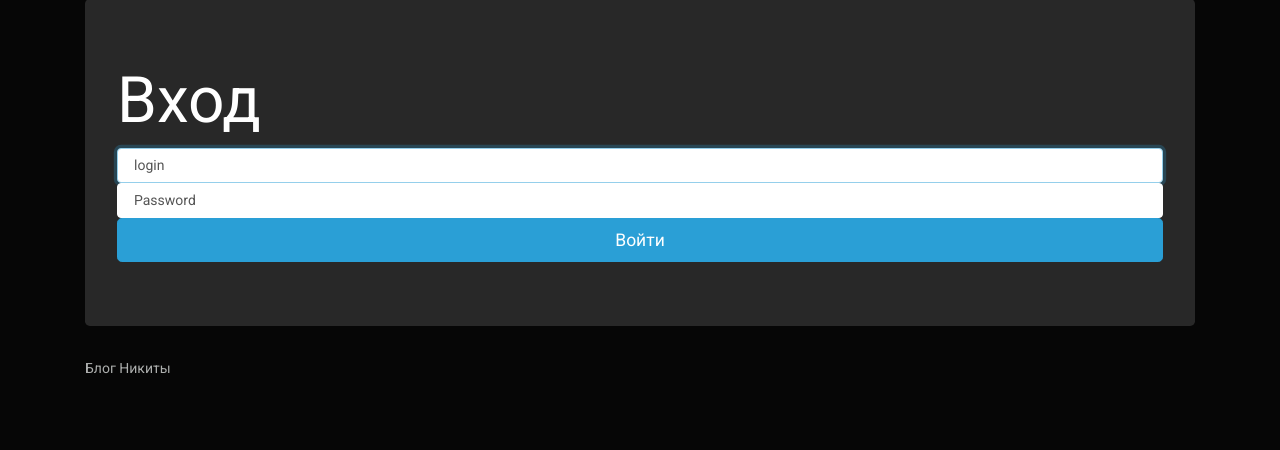
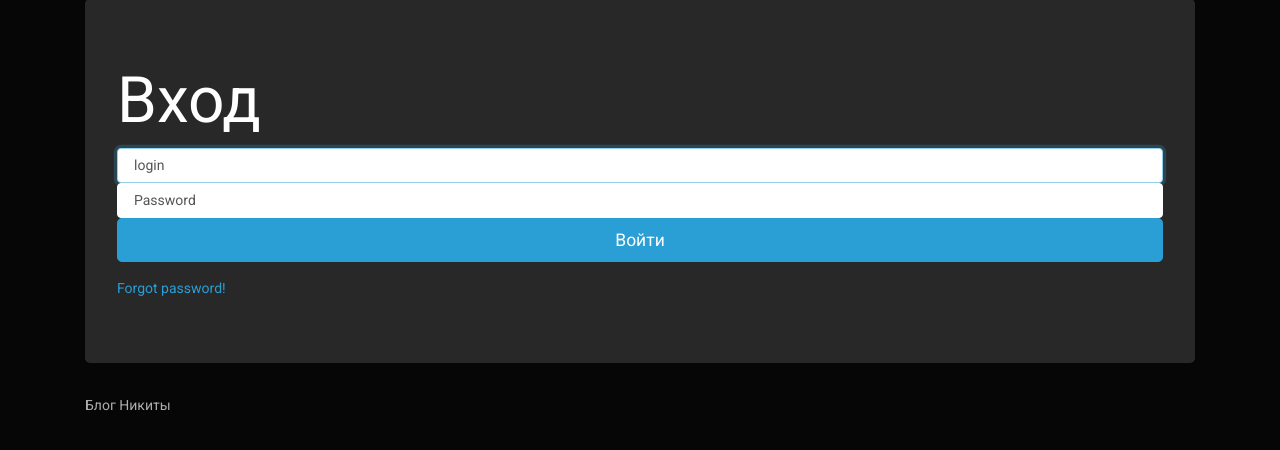
Before and after one commit to thegalkin/Flask-blog, a Flask app: page /login in a window 1280 px wide. Shown: the part 78-528 px from the top of the page. Run offline with Flask 2, Linux system fonts and the light colour scheme; some libraries are stand-ins or nearby versions.

Commit message:
"forget" fully implemented

```diff
--- a/server.py
+++ b/server.py
@@ -260,7 +260,7 @@ def forget(localHash):
         newPass = bcrypt.hashpw(password, bcrypt.gensalt())
         temp = [newPass, login]
         c.execute("UPDATE `users` SET password=? WHERE login=?", temp)
-
+        redirect(url_for("login"))
 
     return render_template("forget.html")
 #code trash
--- a/templates/login.html
+++ b/templates/login.html
@@ -23,7 +23,12 @@
             <input type="inputPassword" name="inputPassword" id="inputPassword" class="form-control" placeholder="Password" required>
 
             <button id="btnSignUp" class="btn btn-lg btn-primary btn-block" formaction="/login" type="submit">Войти</button>
+
         </form>
+        <p></p>
+        <p></p>
+        <p></p>
+        <a href="/forgot">Forgot password!</a>
       </div>
 
       <footer class="footer">
```
